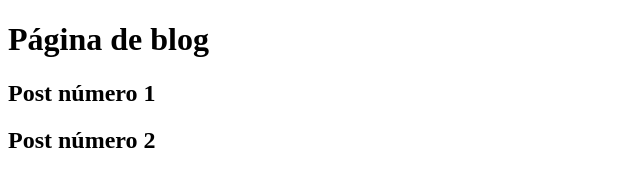
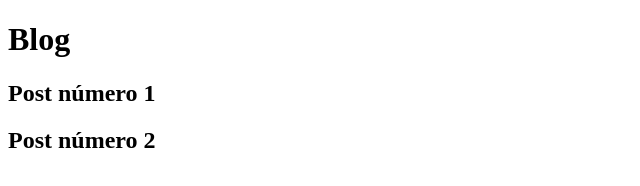
Before and after one commit to hiagobencke/aulagithubFDM, a plain HTML site: page blog.html in a window 1280 px wide. Shown: the whole page, without its empty margins (0-640 px from the left). Drawn offline with Linux system fonts and the light colour scheme.

Commit message:
Modificada página de blog

```diff
--- a/blog.html
+++ b/blog.html
@@ -6,7 +6,7 @@
     <title>Document</title>
 </head>
 <body>
-    <h1>Página de blog</h1>
+    <h1>Blog</h1>
     <h2>Post número 1</h2>
     <h2>Post número 2</h2>
 </body>
```
